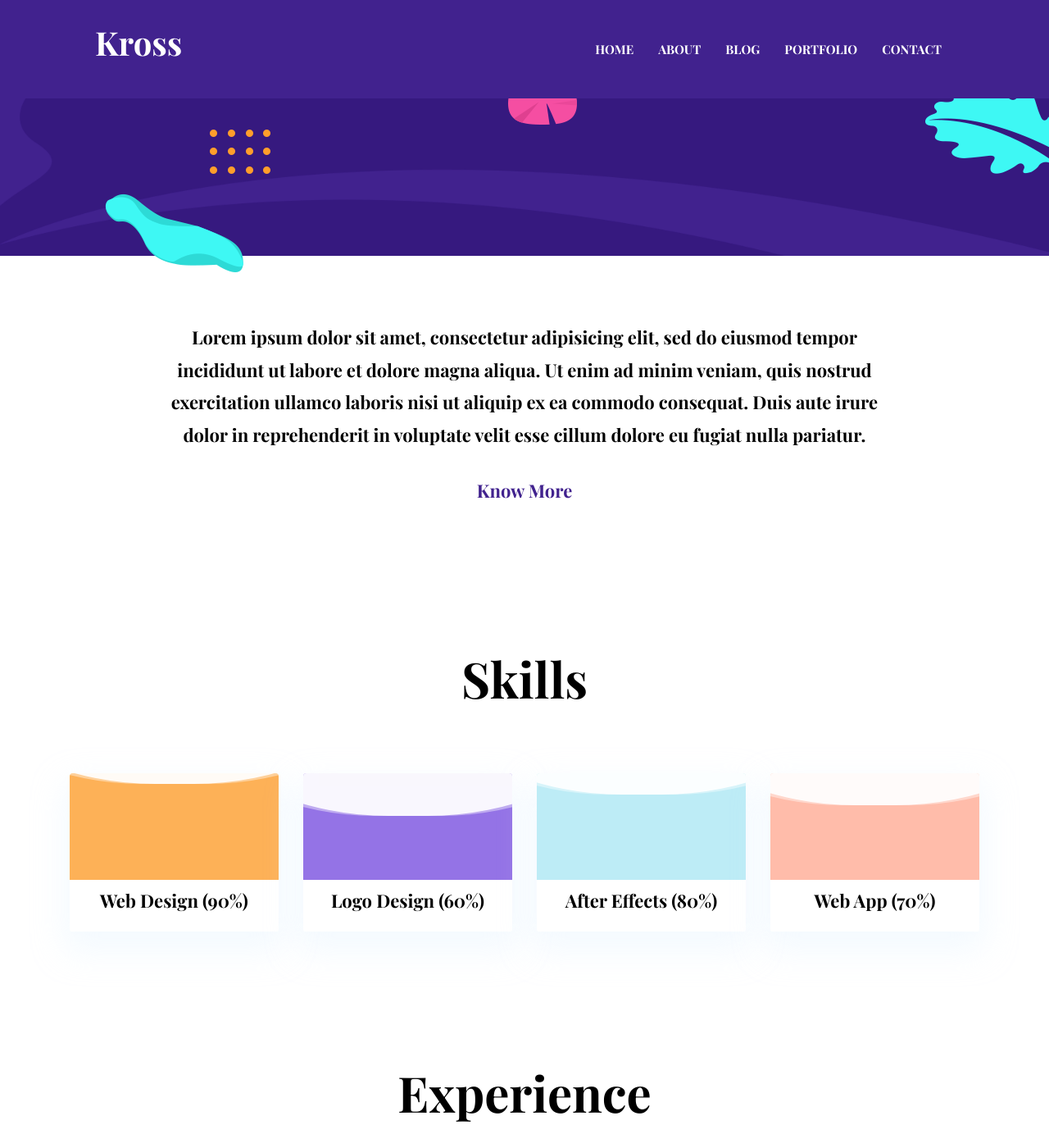
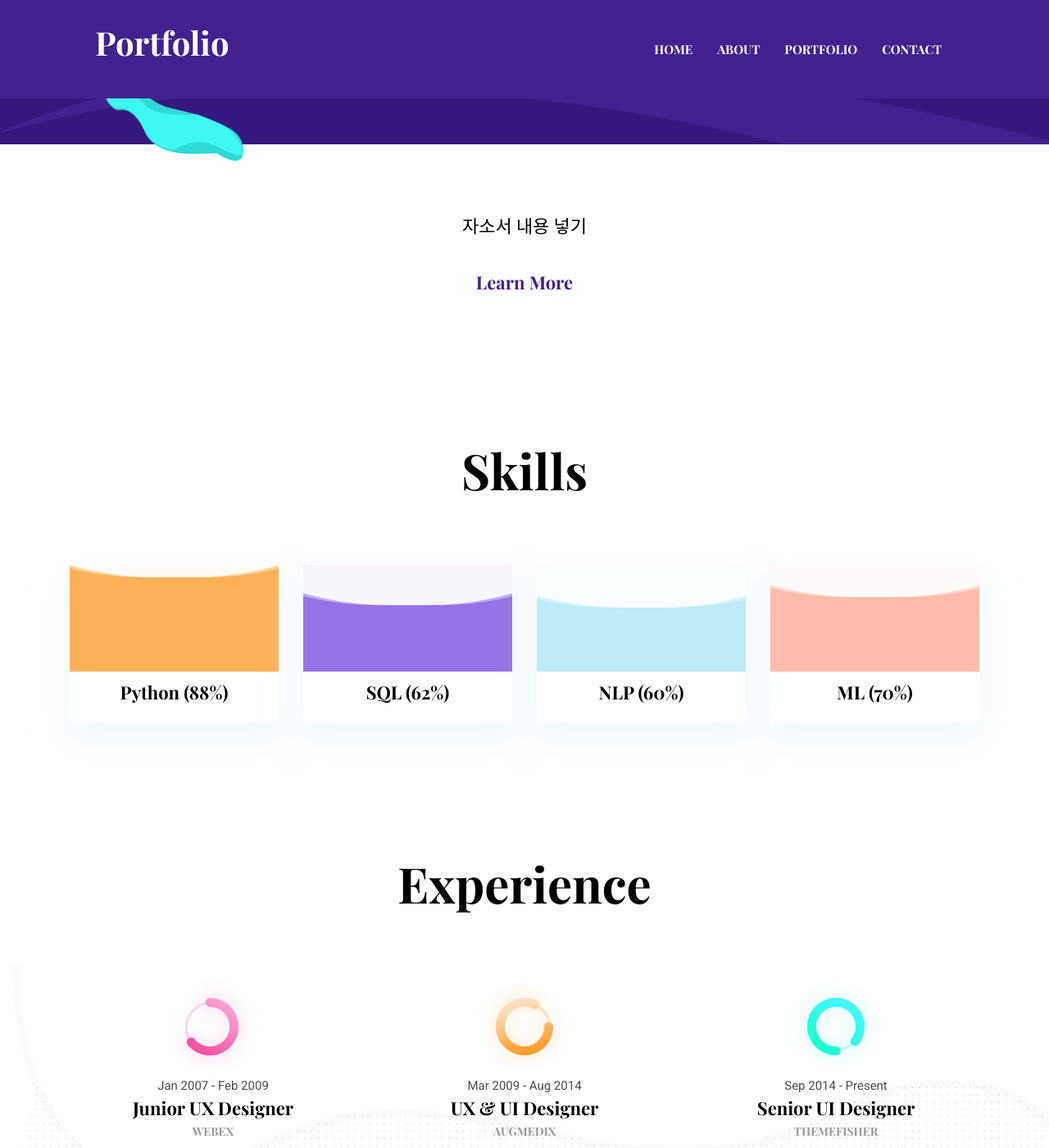
Before and after one commit to HappySoapy/HappySoapy.github.io, a Jekyll site: the page built from index.html, in a window 1280 px wide and 1400 px high, scrolled down 636 px. Shown: the whole window at 82% size. Built offline with Jekyll 4.4.1, drawn with Linux system fonts in a browser that asks for light colours; some of the changed text lies outside the part shown.

Commit message:
Update settings.yml

```diff
--- a/_data/settings.yml
+++ b/_data/settings.yml
@@ -1,18 +1,18 @@
 #-------------------------------
 # General Site Settings
 
-title: Kross
+title: Portfolio
 logo:
-author: themefisher
+author: YeLim Ahn
 description: this is meta description
-email: steve.fruits@email.com
-phone: +880 2544 658 256
-address: 125/A, CA Commercial Area, California, USA
+email: ahnyelim2009@naver.com
+phone: +82 10 5061 5637
+# address: 125/A, CA Commercial Area, California, USA
 copyright: Copyright &copy; 2020 Designed by [Themefisher](https://themefisher.com) & Developed by [Getjekyllthemes](https://getjekyllthemes.com)
 
 menu:
 - {name: About, link: '/about'}
-- {name: Blog, link: '/blog'}
+# - {name: Blog, link: '/blog'}
 - {name: Portfolio, link: '/portfolio'}
 - {name: Contact, link: '/contact'}
 
@@ -40,11 +40,11 @@
 hero:
   hero-title: Hi! I’m <br> Christoher <br> UX designer
 
-social:
-- {icon: "ti-facebook", link: "#"}
-- {icon: "ti-instagram", link: "#"}
-- {icon: "ti-dribbble", link: "#"}
-- {icon: "ti-twitter", link: "#"}
+# social:
+# - {icon: "ti-facebook", link: "#"}
+# - {icon: "ti-instagram", link: "#"}
+# - {icon: "ti-dribbble", link: "#"}
+# - {icon: "ti-twitter", link: "#"}
 
 
 #-------------------------------
@@ -52,10 +52,10 @@
 
 # About Section
 blurb:
-  Lorem ipsum dolor sit amet, consectetur adipisicing elit, sed do eiusmod tempor incididunt ut labore et dolore magna aliqua. Ut enim ad minim veniam, quis nostrud exercitation ullamco laboris nisi ut aliquip ex ea commodo consequat. Duis aute irure dolor in reprehenderit in voluptate velit esse cillum dolore eu fugiat nulla pariatur.
+  자소서 내용 넣기
 
 blurb-btn-link: '/about'
-blurb-btn-name: know more
+blurb-btn-name: learn more
 
 
 # About Page
@@ -95,10 +95,10 @@
 
 skills-title: Skills
 skills:
-- {name: Web Design, color: '#fdb157', value: '90%'}
-- {name: Logo Design, color: '#9473e6', value: '60%'}
-- {name: After Effects, color: '#bdecf6', value: '80%'}
-- {name: Web App, color: '#ffbcaa', value: '70%'}
+- {name: Python, color: '#fdb157', value: '88%'}
+- {name: SQL, color: '#9473e6', value: '62%'}
+- {name: NLP, color: '#bdecf6', value: '60%'}
+- {name: ML, color: '#ffbcaa', value: '70%'}
 
 
 #-------------------------------
```
